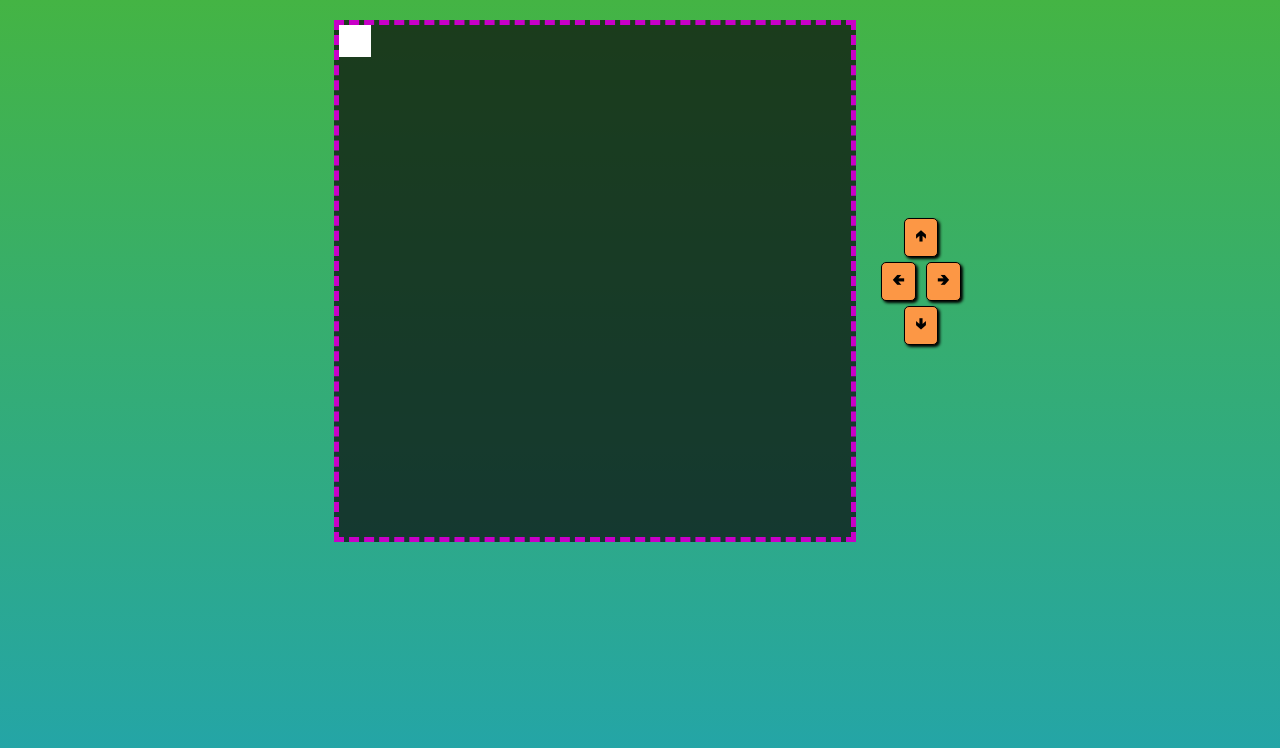
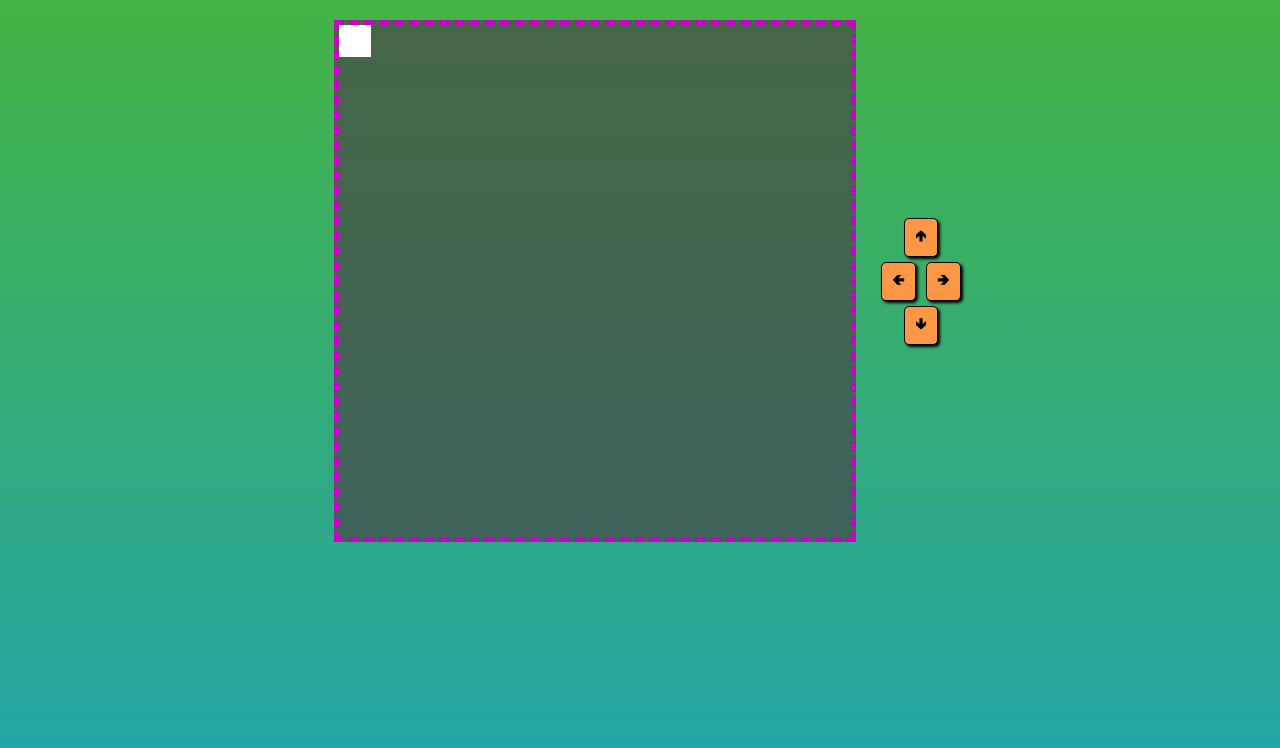
Before and after one commit to godsy07/react-game, a React (Create React App) app: page / in a window 1280 px wide. Shown: the top 748 px of the page. Built offline with nearby package versions, Linux system fonts and the light colour scheme.

Commit message:
Changes in conditional statement due to some issues

```diff
--- a/src/App.js
+++ b/src/App.js
@@ -24,13 +24,13 @@ const App = () => {
         break;
       case "right":
         // console.log("Right direction");
-        if (leftPosition < 512) {
+        if (leftPosition !== 512 - blockWidth && leftPosition < 512) {
           setLeftPosition(leftPosition + blockWidth);
         }
         break;
       case "down":
         // console.log("Down direction");
-        if (topPosition < 512) {
+        if (topPosition !== 512 - blockWidth && topPosition < 512) {
           setTopPosition(topPosition + blockWidth);
         }
         break;
--- a/src/play-area/play-area-container.styles.css
+++ b/src/play-area/play-area-container.styles.css
@@ -6,7 +6,7 @@
   height: 512px;
   width: 512px;
 
-  background-color: rgb(10, 10, 10, 0.7);
+  background-color: rgba(70, 70, 70, 0.7);
   border: 5px solid rgb(200, 0, 200);
   /* border-style: double; */
   /* border-style: dotted; */
```
